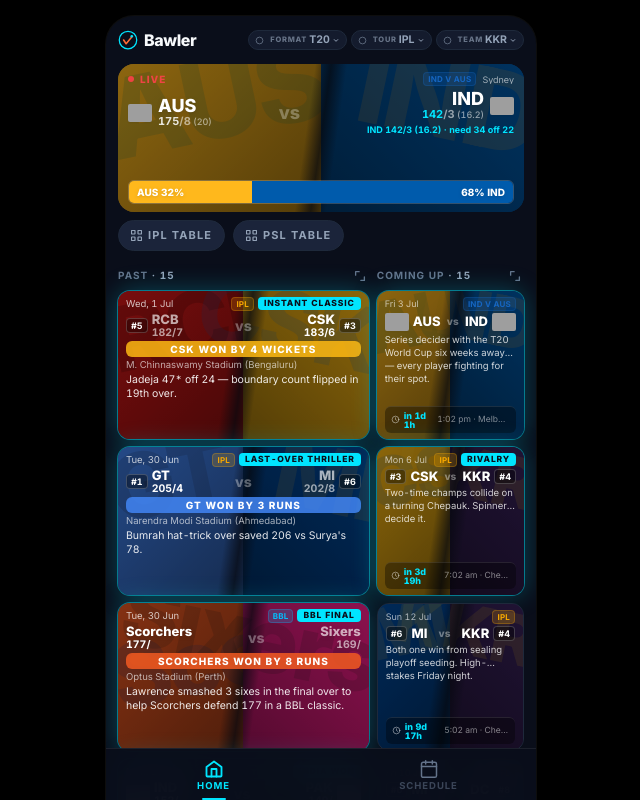
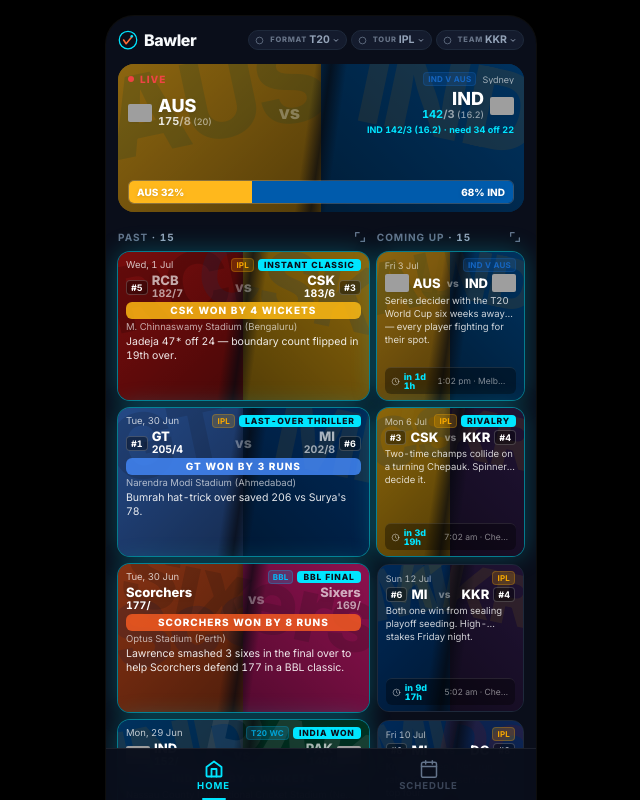
Before and after one commit to ishan401/bawler, a Next.js app: page / in a window 1280 px wide. Shown: the top 800 px of the page, without its empty margins (319-959 px from the left). Built offline with nearby package versions, Linux system fonts and the light colour scheme; grey boxes are pictures that could not be loaded.

Commit message:
fix: TABLE button shows only for currently visible live card's competition
Tracks scroll snap position — button appears/disappears as user swipes.
Bilateral matches (Test series etc) show no button. League matches show
only that league's Table button.

```diff
--- a/components/LiveCarousel.tsx
+++ b/components/LiveCarousel.tsx
@@ -1,7 +1,7 @@
 "use client";
 
 import Link from "next/link";
-import { useState } from "react";
+import { useState, useRef, useEffect } from "react";
 import type { Match } from "@/lib/types";
 import { LiveMatchCard } from "./MatchCard";
 import MiniStandings from "./MiniStandings";
@@ -26,25 +26,18 @@
   return new Date(iso).toLocaleString("en-IN", { hour: "numeric", minute: "2-digit", hour12: true, weekday: "short" });
 }
 
-// Bottom sheet showing standings for a competition
-function StandingsSheet({ compName, compShort, onClose, children }: {
+function StandingsSheet({ compName, onClose, children }: {
   compName: string;
-  compShort: string;
   onClose: () => void;
   children: React.ReactNode;
 }) {
   return (
     <>
-      {/* Backdrop */}
+      <div className="fixed inset-0 z-40 bg-black/60 backdrop-blur-sm" onClick={onClose} />
       <div
-        className="fixed inset-0 z-40 bg-black/60 backdrop-blur-sm"
-        onClick={onClose}
-      />
-      {/* Sheet */}
-      <div className="fixed bottom-0 left-0 right-0 z-50 rounded-t-2xl bg-bg-surface border-t border-line max-h-[80vh] flex flex-col overflow-hidden"
+        className="fixed bottom-0 left-0 right-0 z-50 rounded-t-2xl bg-bg-surface border-t border-line max-h-[80vh] flex flex-col overflow-hidden"
         style={{ maxWidth: 430, margin: "0 auto" }}
       >
-        {/* Handle + header */}
         <div className="px-4 pt-3 pb-2 flex items-center justify-between border-b border-line shrink-0">
           <div className="w-10 h-1 rounded-full bg-line absolute top-2 left-1/2 -translate-x-1/2" />
           <div className="pt-1">
@@ -57,7 +50,6 @@
             </svg>
           </button>
         </div>
-        {/* Content */}
         <div className="overflow-y-auto flex-1 p-3">
           {children}
         </div>
@@ -67,24 +59,33 @@
 }
 
 export default function LiveCarousel({ matches, nextMatch }: LiveCarouselProps) {
+  const [activeIdx, setActiveIdx] = useState(0);
   const [openCompId, setOpenCompId] = useState<string | null>(null);
+  const scrollRef = useRef<HTMLDivElement>(null);
 
-  // Unique league competitions among live matches that have standings data
-  const leagueComps = (() => {
-    const seen = new Set<string>();
-    return matches
-      .filter(m => m.competition.type === "league" || m.competition.type === "international")
-      .map(m => m.competition)
-      .filter(c => { if (seen.has(c.id)) return false; seen.add(c.id); return true; });
-  })();
+  // Track which card is snapped into view
+  useEffect(() => {
+    const el = scrollRef.current;
+    if (!el) return;
+    const onScroll = () => {
+      const cardWidth = el.clientWidth; // each card = 100% of container width
+      const idx = Math.round(el.scrollLeft / cardWidth);
+      setActiveIdx(Math.max(0, Math.min(idx, matches.length - 1)));
+    };
+    el.addEventListener("scroll", onScroll, { passive: true });
+    return () => el.removeEventListener("scroll", onScroll);
+  }, [matches.length]);
 
-  const openComp = leagueComps.find(c => c.id === openCompId) ?? null;
+  const activeMatch = matches[activeIdx];
+  const isLeague = activeMatch &&
+    (activeMatch.competition.type === "league" || activeMatch.competition.type === "international");
+  const activeComp = isLeague ? activeMatch.competition : null;
+  const openComp = activeComp?.id === openCompId ? activeComp : null;
 
   if (matches.length === 0) {
     return (
       <div className="mx-3">
         <div className="card px-4 py-4">
-          {/* Header row */}
           <div className="flex items-center gap-2 mb-3">
             <svg width="16" height="16" viewBox="0 0 24 24" fill="none" className="text-text-dim shrink-0">
               <circle cx="12" cy="12" r="9" stroke="currentColor" strokeWidth="1.8" />
@@ -92,29 +93,24 @@
             </svg>
             <span className="text-[10px] font-bold uppercase tracking-widest text-text-dim">No live matches right now</span>
           </div>
-
           {nextMatch ? (
             <>
               <p className="text-xs text-text-secondary mb-3">Next up</p>
               <Link href={`/match/${nextMatch.id}`} className="tap-scale block">
                 <div className="flex items-center justify-between gap-3">
-                  {/* Team A */}
                   <div className="flex items-center gap-2 min-w-0">
                     <span className="w-3 h-3 rounded-full shrink-0" style={{ background: nextMatch.teamA.primaryColor }} />
                     <span className="text-base font-extrabold">{nextMatch.teamA.shortName}</span>
                   </div>
-                  {/* vs + countdown */}
                   <div className="flex flex-col items-center shrink-0">
                     <span className="text-[10px] font-bold text-text-dim">vs</span>
                     <span className="text-[11px] font-extrabold text-cyan num">{fmtCountdown(nextMatch.startTimeIso)}</span>
                   </div>
-                  {/* Team B */}
                   <div className="flex items-center gap-2 min-w-0 flex-row-reverse">
                     <span className="w-3 h-3 rounded-full shrink-0" style={{ background: nextMatch.teamB.primaryColor }} />
                     <span className="text-base font-extrabold">{nextMatch.teamB.shortName}</span>
                   </div>
                 </div>
-                {/* Venue + time */}
                 <div className="mt-2 text-[10px] text-text-dim text-center">
                   {fmtTime(nextMatch.startTimeIso)} · {nextMatch.venue.name}, {nextMatch.venue.city}
                 </div>
@@ -131,7 +127,10 @@
   return (
     <>
       <div className="px-3">
-        <div className="flex gap-3 overflow-x-auto scrollbar-thin snap-x snap-mandatory -mx-3 px-3">
+        <div
+          ref={scrollRef}
+          className="flex gap-3 overflow-x-auto scrollbar-thin snap-x snap-mandatory -mx-3 px-3"
+        >
           {matches.map(m => (
             <div key={m.id} className="shrink-0 snap-center" style={{ width: "calc(100vw - 24px)", maxWidth: "calc(430px - 24px)" }}>
               <LiveMatchCard match={m} />
@@ -139,13 +138,11 @@
           ))}
         </div>
 
-        {/* TABLE buttons — one per live league competition */}
-        {leagueComps.length > 0 && (
-          <div className="flex gap-2 mt-2 flex-wrap">
-            {leagueComps.map(comp => (
+        {/* TABLE button — only for the currently visible card if it's a league match */}
+        {activeComp && (
+          <div className="mt-2">
             <button
-                key={comp.id}
-                onClick={() => setOpenCompId(comp.id)}
+              onClick={() => setOpenCompId(activeComp.id)}
               className="flex items-center gap-1.5 px-3 py-1.5 rounded-full bg-bg-elevated border border-line text-[11px] font-bold uppercase tracking-widest text-text-secondary hover:text-text-primary transition-colors tap-scale"
             >
               <svg width="11" height="11" viewBox="0 0 11 11" fill="none">
@@ -154,20 +151,15 @@
                 <rect x="0.5" y="7" width="3.5" height="3.5" rx="0.5" stroke="currentColor" strokeWidth="1.2"/>
                 <rect x="7" y="7" width="3.5" height="3.5" rx="0.5" stroke="currentColor" strokeWidth="1.2"/>
               </svg>
-                {comp.shortName} Table
+              {activeComp.shortName} Table
             </button>
-            ))}
           </div>
         )}
       </div>
 
       {/* Standings bottom sheet */}
       {openComp && (
-        <StandingsSheet
-          compName={openComp.name}
-          compShort={openComp.shortName}
-          onClose={() => setOpenCompId(null)}
-        >
+        <StandingsSheet compName={openComp.name} onClose={() => setOpenCompId(null)}>
           <MiniStandings competition={openComp} />
         </StandingsSheet>
       )}
```
Lines whose indentation alone changed are shown as unchanged.
